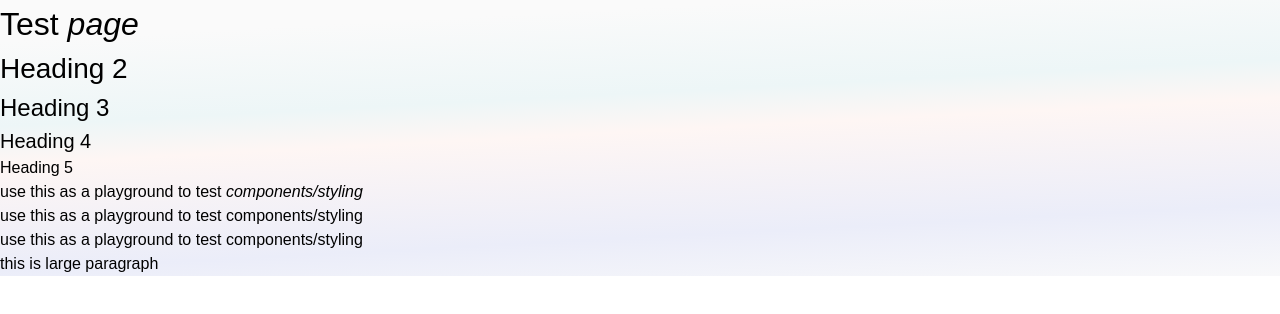
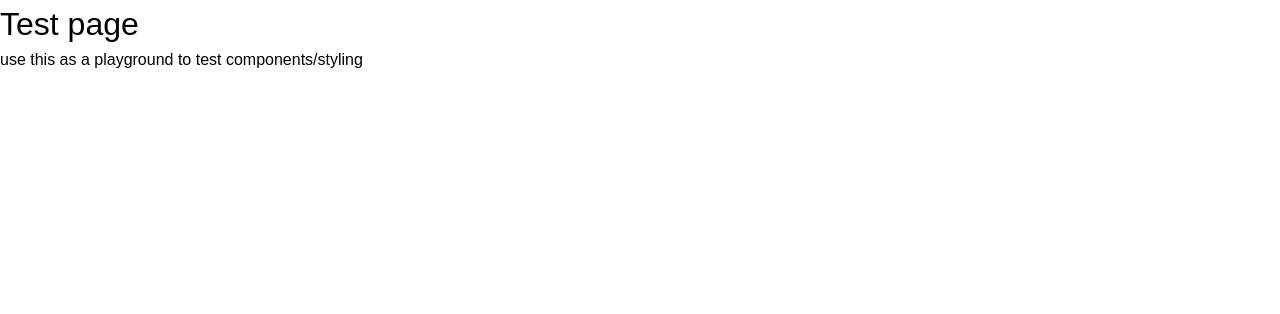
Before and after one commit to DurandoAngiulo/facets-app, a Next.js app: page /testPage in a window 1280 px wide. Shown: the top 314 px of the page. Built offline with nearby package versions, Linux system fonts and the light colour scheme; no server answers; a web font is replaced by a local one.

Commit message:
pls font and color

```diff
--- a/src/app/(unprotectedPages)/testPage/page.jsx
+++ b/src/app/(unprotectedPages)/testPage/page.jsx
@@ -4,24 +4,10 @@ import { collection, doc, setDoc } from "firebase/firestore";
 import { db } from "@/lib/firebase";
 
 const Index = () => {
-  const containerStyle = {
-    background: "var(--background-gradient)"
-  };
   return (
-    <div style={containerStyle}>
-      <h1>
-        Test <i>page</i>
-      </h1>
-      <h2>Heading 2</h2>
-      <h3>Heading 3</h3>
-      <h4>Heading 4</h4>
-      <h5>Heading 5</h5>
-      <p>
-        use this as a playground to test <i>components/styling</i>
-      </p>
-      <p class="semibold">use this as a playground to test components/styling</p>
-      <p class="bold">use this as a playground to test components/styling</p>
-      <p class="large">this is large paragraph</p>
+    <div>
+      <h1>Test page</h1>
+      <p>use this as a playground to test components/styling</p>
     </div>
   );
 };
```
